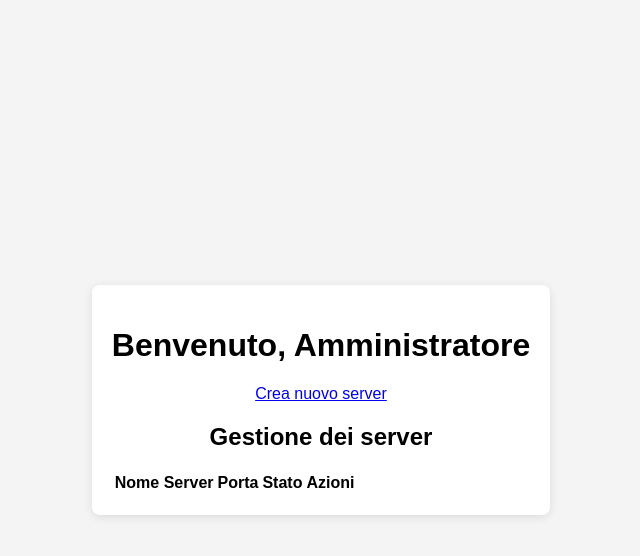
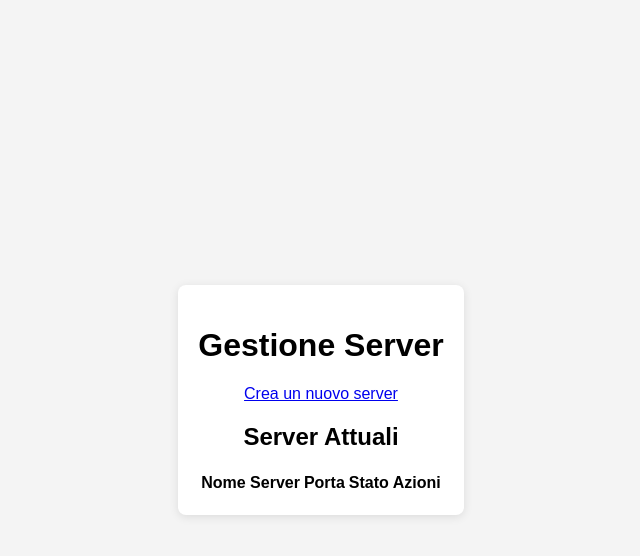
Before and after one commit to Leo2Galli/UbuntuPanel, a PHP site: page /admin.php in a window 1280 px wide. Shown: the top 556 px of the page, without its empty margins (319-959 px from the left). Run offline with PHP 8.4, Linux system fonts and the light colour scheme; the visitor is signed in with stand-in values (Sample User, id 1); data that the repository does not hold is empty.

Commit message:
Update admin.php

```diff
--- a/admin.php
+++ b/admin.php
@@ -1,9 +1,6 @@
 <?php
-session_start();
-if (!isset($_SESSION['admin'])) {
-    header('Location: index.php');
-    exit;
-}
+include('config.php');
+requireAuth();
 
 $servers = json_decode(file_get_contents('servers.json'), true);
 ?>
@@ -18,9 +15,9 @@
 </head>
 <body>
     <div class="admin-container">
-        <h1>Benvenuto, Amministratore</h1>
-        <a href="create_server.php">Crea nuovo server</a>
-        <h2>Gestione dei server</h2>
+        <h1>Gestione Server</h1>
+        <a href="create_server.php">Crea un nuovo server</a>
+        <h2>Server Attuali</h2>
         <table>
             <tr>
                 <th>Nome Server</th>
@@ -34,7 +31,7 @@
                 <td><?php echo $server['server_port']; ?></td>
                 <td><?php echo $server['status']; ?></td>
                 <td>
-                    <a href="server.php?name=<?php echo $server['server_name']; ?>">Gestisci</a>
+                    <a href="manage_server.php?server=<?php echo $server['server_name']; ?>">Gestisci</a>
                 </td>
             </tr>
             <?php endforeach; ?>
```
